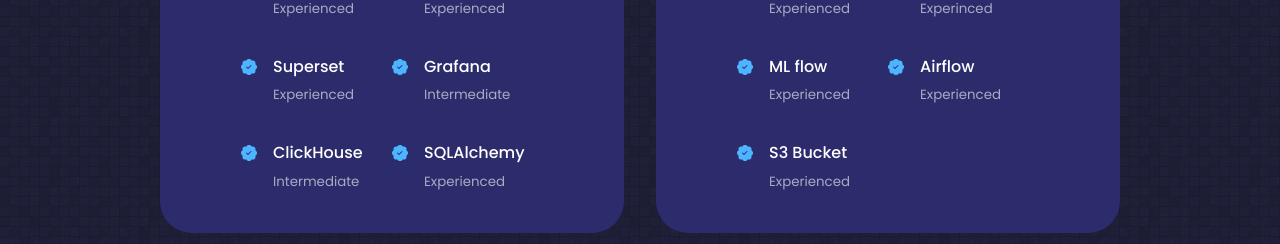
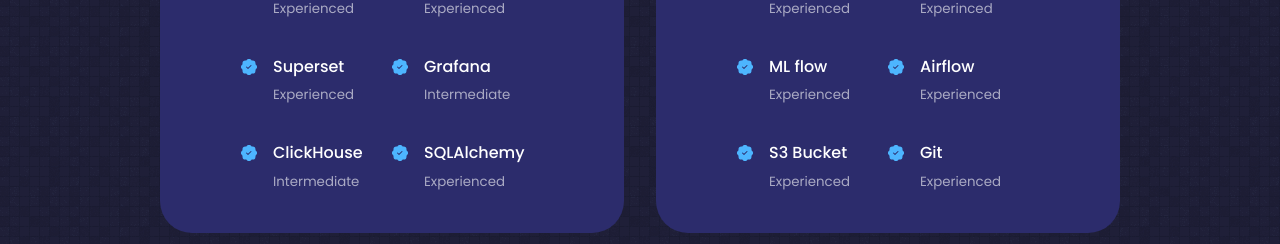
Before and after one commit to VM5Ball/React_Portfolio, a React (Create React App) app in the folder react-portfolio-1/: page / in a window 1280 px wide. Shown: the part 1954-2198 px from the top of the page. Built offline with nearby package versions, Linux system fonts and the light colour scheme.

Commit message:
gitlab experience

```diff
--- a/react-portfolio-1/src/components/experience/Experience.jsx
+++ b/react-portfolio-1/src/components/experience/Experience.jsx
@@ -49,6 +49,10 @@
   },
   {
     skill: 'S3 Bucket',
+    level: 'Experienced'
+  },
+  {
+    skill: 'Git',
     level: 'Experienced'
   },
 ]
```
